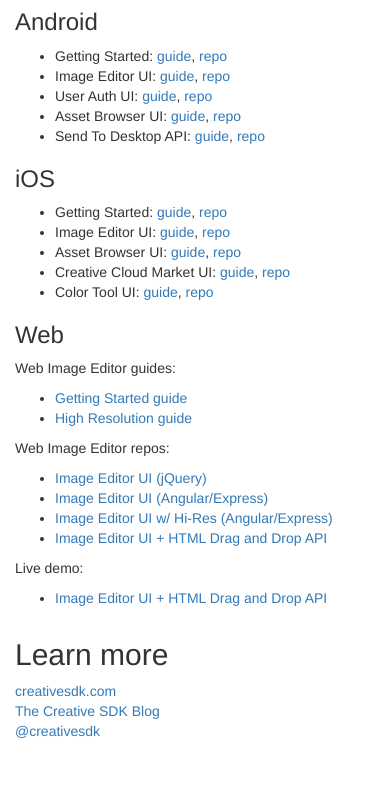
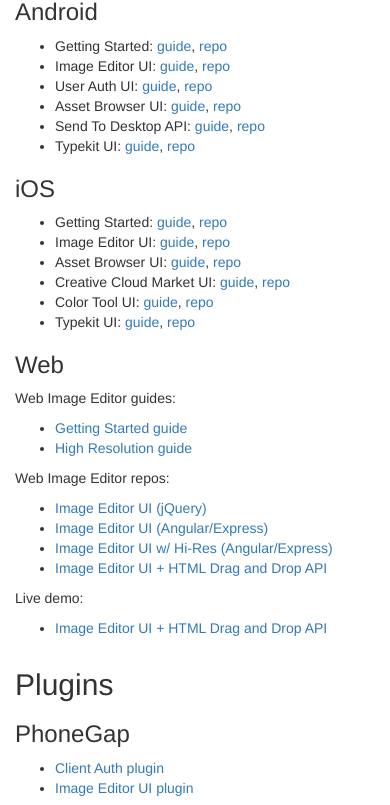
Before and after one commit to CreativeSDK/creativesdk.github.io, a website: page index.html in a window 390 px wide. Shown: the part 246-1051 px from the top of the page. Before the commit the page ends 987 px from the top, so only its background shows below. Drawn offline with nearby package versions, Linux system fonts and the light colour scheme.

Commit message:
Added links to phonegap plugins.

```diff
--- a/index.html
+++ b/index.html
@@ -19,9 +19,7 @@
 			<div class="col-sm-12">
 				<h2>Sample app repos and guides</h2>
 			</div> <!-- Close column -->
-		</div> <!-- Close .row -->
 
-		<div class="row">
 			<div class="col-md-4">
 				<h3 id="androidguidesandrepos">Android</h3>
 
@@ -30,7 +28,8 @@
 					<li>Image Editor UI: <a href="https://creativesdk.adobe.com/docs/android/#/articles/imageediting/index.html">guide</a>, <a href="https://github.com/CreativeSDK/android-getting-started-samples/tree/master/image-editor-ui">repo</a></li>
 					<li>User Auth UI: <a href="https://creativesdk.adobe.com/docs/android/#/articles/userauth/index.html">guide</a>, <a href="https://github.com/CreativeSDK/android-getting-started-samples/tree/master/user-auth-ui">repo</a></li>
 					<li>Asset Browser UI: <a href="https://creativesdk.adobe.com/docs/android/#/articles/assetbrowser/index.html">guide</a>, <a href="https://github.com/CreativeSDK/android-getting-started-samples/tree/master/asset-browser-ui">repo</a></li>
-					<li>Send To Desktop API: <a href="https://creativesdk.adobe.com/docs/android/#/articles/sendtodesktop/index.html">guide</a>, <a href="https://github.com/CreativeSDK/android-getting-started-samples/tree/master/send-to-desktop-api">repo</a></li>
+					<li>Send To Desktop API: <a href="https://creativesdk.adobe.com/docs/android/#/articles/sendtodesktop/index.html">guide</a>, <a href="https://github.com/CreativeSDK/android-getting-started-samples/tree/master/send-to-desktop-api/code">repo</a></li>
+					<li>Typekit UI: <a href="https://creativesdk.adobe.com/docs/android/#/articles/typekitui/index.html">guide</a>, <a href="https://github.com/CreativeSDK/android-getting-started-samples/tree/master/typekit-ui/code">repo</a></li>
 				</ul>
 			</div> <!-- Close column -->
 
@@ -44,6 +43,7 @@
 					<li>Asset Browser UI: <a href="https://creativesdk.adobe.com/docs/ios/#/articles/assetbrowser/index.html">guide</a>, <a href="https://github.com/CreativeSDK/ios-getting-started-samples/tree/master/Asset%20Browser%20UI%20Component">repo</a></li>
 					<li>Creative Cloud Market UI: <a href="https://creativesdk.adobe.com/docs/ios/#/articles/market/index.html">guide</a>, <a href="https://github.com/CreativeSDK/ios-getting-started-samples/tree/master/Creative%20Cloud%20Market%20UI%20Component">repo</a></li>
 					<li>Color Tool UI: <a href="https://creativesdk.adobe.com/docs/ios/#/articles/color/index.html">guide</a>, <a href="https://github.com/CreativeSDK/ios-getting-started-samples/tree/master/Color%20Tool%20UI%20Component">repo</a></li>
+					<li>Typekit UI: <a href="https://creativesdk.adobe.com/docs/ios/#/articles/typekitui/index.html">guide</a>, <a href="https://github.com/CreativeSDK/ios-getting-started-samples/tree/master/">repo</a></li>
 				</ul>
 			</div> <!-- Close column -->
 
@@ -78,6 +78,21 @@
 
 		<div class="row">
 			<div class="col-sm-12">
+				<h2>Plugins</h2>
+			</div> <!-- Close column -->
+
+			<div class="col-md-4">
+				<h3 id="phonegapplugins">PhoneGap</h3>
+
+				<ul>
+					<li><a href="https://github.com/CreativeSDK/phonegap-plugin-csdk-client-auth">Client Auth plugin</a></li>
+					<li><a href="https://github.com/CreativeSDK/phonegap-plugin-csdk-image-editor">Image Editor UI plugin</a></li>
+				</ul>
+			</div> <!-- Close column -->
+		</div> <!-- Close .row -->
+
+		<div class="row">
+			<div class="col-sm-12">
 				<h2>Learn more</h2>
 			</div> <!-- Close column -->
 
```
